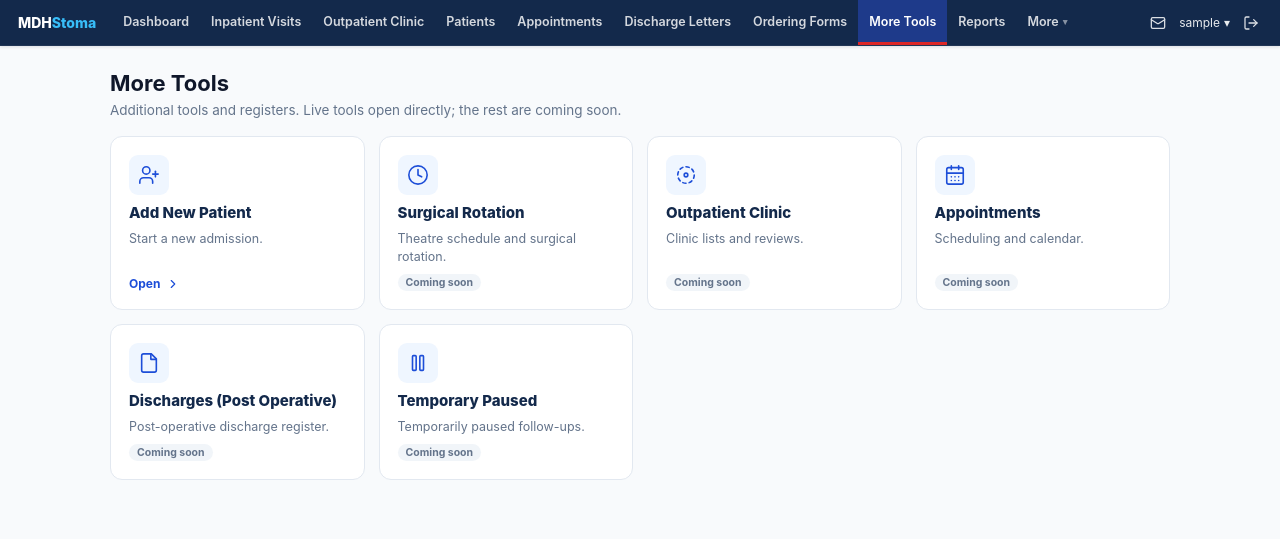
After one commit to jasonfenech118-ctrl/dashborad, a Django app: page /more/ in a window 1280 px wide. The commit adds this page. Shown: the top 539 px of the page. Run offline with Django 5.2, Linux system fonts and the light colour scheme; the visitor is signed in with stand-in values (Sample User, id 1).

Commit message:
Dashboard restructure, new pages, and blue/light-blue/red rebrand (#48)
Group patient outcomes and add Relocated Overseas; split Registers into its own box; add Ordering Forms and More Tools pages and wire up placeholder buttons; link Transport Booking to the PowerApps form; add a red-lock login and unify icon-button styling; recolour the platform to the blue / light blue / red brand palette.

```diff
--- a/backend/clinic/urls.py
+++ b/backend/clinic/urls.py
@@ -8,6 +8,8 @@ urlpatterns = [
     path("", views.dashboard, name="dashboard"),
     path("ward/", views.ward, name="ward"),
     path("letters/discharge/", views.discharge_letter, name="discharge_letter"),
+    path("ordering/", views.ordering_forms, name="ordering_forms"),
+    path("more/", views.more_tools, name="more_tools"),
     path("patients/", views.patient_list, name="patient_list"),
     path("patients/<uuid:patient_id>/", views.patient_detail, name="patient_detail"),
 ]
--- a/backend/clinic/views.py
+++ b/backend/clinic/views.py
@@ -137,6 +137,88 @@ def discharge_letter(request):
 
 
 @login_required
+def ordering_forms(request):
+    """Ordering Forms landing page.
+
+    Lists the appliance/supply ordering forms the stoma team uses. The
+    destinations are wired up as they come online; the page renders from
+    base.html so navigation and auth stay consistent with the rest of the app.
+    """
+    forms = [
+        {
+            "title": "Stoma Appliances",
+            "desc": "Pouches, baseplates and one-piece / two-piece systems.",
+            "url": "",
+        },
+        {
+            "title": "Accessories & Supplies",
+            "desc": "Barrier rings, pastes, powders, adhesive removers and belts.",
+            "url": "",
+        },
+        {
+            "title": "Prescription Request",
+            "desc": "Request or renew a patient's appliance prescription.",
+            "url": "",
+        },
+        {
+            "title": "Ward / Stock Order",
+            "desc": "Replenish ward stock and clinic consumables.",
+            "url": "",
+        },
+    ]
+    return render(request, "clinic/ordering_forms.html", {"forms": forms})
+
+
+@login_required
+def more_tools(request):
+    """Landing page collecting the remaining dashboard tools.
+
+    Gathers the buttons that don't yet have their own destination so none of
+    them are dead links. Items with a `url` become live cards; the rest render
+    as 'Coming soon'. Renders from base.html for consistent nav and auth.
+    """
+    tools = [
+        {
+            "title": "Add New Patient",
+            "desc": "Start a new admission.",
+            "url": "/admin/clinic/patient/add/",
+            "icon": "add-patient",
+        },
+        {
+            "title": "Surgical Rotation",
+            "desc": "Theatre schedule and surgical rotation.",
+            "url": "",
+            "icon": "clock",
+        },
+        {
+            "title": "Outpatient Clinic",
+            "desc": "Clinic lists and reviews.",
+            "url": "",
+            "icon": "clinic",
+        },
+        {
+            "title": "Appointments",
+            "desc": "Scheduling and calendar.",
+            "url": "",
+            "icon": "calendar",
+        },
+        {
+            "title": "Discharges (Post Operative)",
+            "desc": "Post-operative discharge register.",
+            "url": "",
+            "icon": "doc",
+        },
+        {
+            "title": "Temporary Paused",
+            "desc": "Temporarily paused follow-ups.",
+            "url": "",
+            "icon": "pause",
+        },
+    ]
+    return render(request, "clinic/more_tools.html", {"tools": tools})
+
+
+@login_required
 def patient_list(request):
     q = (request.GET.get("q") or "").strip()
     status = (request.GET.get("status") or "").strip()
--- a/backend/templates/clinic/base.html
+++ b/backend/templates/clinic/base.html
@@ -6,14 +6,15 @@
   <title>{% block title %}MDH Stoma Care Clinic{% endblock %}</title>
   <style>
     :root{
-      /* Modern slate + indigo. Legacy names kept so child pages cascade:
-         --teal is now the indigo primary, --navy the slate nav/ink. */
-      --teal:#4f46e5;        /* indigo-600  primary accent   */
-      --teal-600:#4338ca;    /* indigo-700  hover            */
-      --teal-50:#eef2ff;     /* indigo-50   tint             */
-      --navy:#1e293b;        /* slate-800   nav / headings   */
-      --navy2:#334155;       /* slate-700   nav hover/active */
-      --gold:#6366f1;        /* indigo-500  logo highlight   */
+      /* Brand palette: blue + light blue + red. Legacy names kept so child
+         pages cascade: --teal is the blue primary, --navy the navy-blue nav. */
+      --teal:#1d4ed8;        /* blue-700    primary accent   */
+      --teal-600:#1e40af;    /* blue-800    hover            */
+      --teal-50:#eff6ff;     /* blue-50     tint             */
+      --navy:#13294b;        /* deep navy   nav / headings   */
+      --navy2:#1e3a8a;       /* blue-900    nav hover/active */
+      --gold:#38bdf8;        /* light blue  logo highlight   */
+      --red:#dc2626;         /* red         accent           */
       --ink:#0f172a;         /* slate-900   body text        */
       --border:#e2e8f0;      /* slate-200                    */
       --muted:#64748b;       /* slate-500                    */
@@ -39,13 +40,14 @@
     }
     .topbar nav a .car{opacity:.6;margin-left:4px;font-size:9px;}
     .topbar nav a:hover{opacity:1;background:var(--navy2);}
-    .topbar nav a.active{opacity:1;border-bottom-color:var(--teal);background:var(--navy2);}
+    .topbar nav a.active{opacity:1;border-bottom-color:var(--red);background:var(--navy2);}
     .topbar nav a.dis{cursor:default;}
     .topbar nav a.dis:hover{background:transparent;opacity:.82;}
     .topbar .spacer{flex:1;}
     .topbar .util{display:flex;align-items:center;gap:6px;padding-left:8px;}
-    .topbar .util .ic{width:26px;height:26px;border-radius:6px;display:flex;align-items:center;justify-content:center;font-size:14px;opacity:.85;text-decoration:none;color:#fff;}
+    .topbar .util .ic{width:30px;height:30px;border-radius:7px;display:flex;align-items:center;justify-content:center;opacity:.85;text-decoration:none;color:#fff;border:none;background:none;cursor:pointer;padding:0;}
     .topbar .util .ic:hover{background:var(--navy2);opacity:1;}
+    .topbar .util .ic svg{width:16px;height:16px;stroke:currentColor;fill:none;stroke-width:1.9;stroke-linecap:round;stroke-linejoin:round;}
     .topbar .util .who{font-size:12px;opacity:.9;display:flex;align-items:center;gap:4px;}
     .wrap{max-width:1100px;margin:0 auto;padding:24px 20px 60px;}
     h1{font-size:22px;margin:0 0 16px;}
@@ -58,7 +60,7 @@
     tr:hover td{background:#f8fafc;}
     .controls{display:flex;gap:8px;flex-wrap:wrap;margin-bottom:16px;}
     .controls input,.controls select{padding:9px 12px;border:1.5px solid var(--border);border-radius:8px;font-size:13px;color:var(--ink);}
-    .controls input:focus,.controls select:focus{outline:none;border-color:var(--teal);box-shadow:0 0 0 3px rgba(79,70,229,.15);}
+    .controls input:focus,.controls select:focus{outline:none;border-color:var(--teal);box-shadow:0 0 0 3px rgba(29,78,216,.15);}
     .btn{background:var(--teal);color:#fff;border:none;padding:9px 16px;border-radius:8px;font-weight:700;cursor:pointer;text-decoration:none;font-size:13px;}
     .btn:hover{background:var(--teal-600);}
     .pill{display:inline-block;padding:2px 9px;border-radius:999px;font-size:11px;font-weight:700;background:var(--teal-50);color:var(--teal);}
@@ -82,20 +84,28 @@
       <a href="{% url 'clinic:patient_list' %}" class="{% if vn == 'patient_list' or vn == 'patient_detail' %}active{% endif %}">Patients</a>
       <a class="dis" href="#" title="Coming soon">Appointments</a>
       <a href="{% url 'clinic:discharge_letter' %}" class="{% if vn == 'discharge_letter' %}active{% endif %}">Discharge Letters</a>
+      <a href="{% url 'clinic:ordering_forms' %}" class="{% if vn == 'ordering_forms' %}active{% endif %}">Ordering Forms</a>
+      <a href="{% url 'clinic:more_tools' %}" class="{% if vn == 'more_tools' %}active{% endif %}">More Tools</a>
       <a class="dis" href="#" title="Coming soon">Reports</a>
       <a href="/admin/" title="Django admin">More <span class="car">▾</span></a>
     </nav>
     <span class="spacer"></span>
     <div class="util">
-      <a class="ic" href="#" title="Messages">✉</a>
+      <a class="ic" href="#" title="Messages" aria-label="Messages">
+        <svg viewBox="0 0 24 24" aria-hidden="true"><rect width="20" height="16" x="2" y="4" rx="2"/><path d="m22 7-8.97 5.7a1.94 1.94 0 0 1-2.06 0L2 7"/></svg>
+      </a>
       {% if user.is_authenticated %}
         <span class="who">{{ user.username }} <span class="car">▾</span></span>
         <form method="post" action="{% url 'logout' %}" style="margin:0;display:inline;">
           {% csrf_token %}
-          <button class="ic" type="submit" title="Sign out" style="background:none;border:none;cursor:pointer;">⏻</button>
+          <button class="ic" type="submit" title="Sign out" aria-label="Sign out">
+            <svg viewBox="0 0 24 24" aria-hidden="true"><path d="M9 21H5a2 2 0 0 1-2-2V5a2 2 0 0 1 2-2h4"/><polyline points="16 17 21 12 16 7"/><line x1="21" x2="9" y1="12" y2="12"/></svg>
+          </button>
         </form>
       {% else %}
-        <a class="ic" href="{% url 'login' %}" title="Sign in">⏻</a>
+        <a class="ic" href="{% url 'login' %}" title="Sign in" aria-label="Sign in">
+          <svg viewBox="0 0 24 24" aria-hidden="true"><path d="M15 3h4a2 2 0 0 1 2 2v14a2 2 0 0 1-2 2h-4"/><polyline points="10 17 15 12 10 7"/><line x1="15" x2="3" y1="12" y2="12"/></svg>
+        </a>
       {% endif %}
     </div>
   </div>
--- /dev/null
+++ b/backend/templates/clinic/more_tools.html
@@ -0,0 +1,56 @@
+{% extends "clinic/base.html" %}
+{% block title %}More Tools — MDH Stoma Care Clinic{% endblock %}
+{% block content %}
+<style>
+  .mt-head p{margin:6px 0 0;color:var(--muted);font-size:13.5px;max-width:560px;}
+  .mt-grid{display:grid;grid-template-columns:repeat(auto-fit,minmax(240px,1fr));gap:14px;margin-top:18px;}
+  .mt-card{
+    background:#fff;border:1px solid var(--border);border-radius:12px;padding:18px;
+    display:flex;flex-direction:column;gap:8px;text-decoration:none;color:inherit;
+    transition:border-color .12s ease,box-shadow .12s ease;
+  }
+  .mt-card:hover{border-color:var(--teal);box-shadow:0 4px 14px rgba(29,78,216,.12);}
+  .mt-card .mt-ic{
+    width:40px;height:40px;border-radius:9px;flex:none;
+    background:var(--teal-50);color:var(--teal);display:grid;place-items:center;
+  }
+  .mt-card .mt-ic svg{width:22px;height:22px;stroke:currentColor;fill:none;stroke-width:1.75;stroke-linecap:round;stroke-linejoin:round;}
+  .mt-card .mt-t{font-weight:800;font-size:15px;color:var(--navy);}
+  .mt-card .mt-d{font-size:12.5px;color:var(--muted);line-height:1.45;}
+  .mt-card .mt-cta{margin-top:auto;font-size:12px;font-weight:700;color:var(--teal);display:flex;align-items:center;gap:6px;}
+  .mt-card.soon{cursor:default;}
+  .mt-card.soon:hover{border-color:var(--border);box-shadow:none;}
+  .mt-card.soon .mt-cta{color:var(--muted);}
+  .mt-badge{display:inline-block;padding:2px 8px;border-radius:999px;font-size:10.5px;font-weight:700;background:#f1f5f9;color:var(--muted);}
+</style>
+
+<div class="mt-head">
+  <h1 style="margin-bottom:0;">More Tools</h1>
+  <p>Additional tools and registers. Live tools open directly; the rest are coming soon.</p>
+</div>
+
+<div class="mt-grid">
+  {% for t in tools %}
+    <{% if t.url %}a class="mt-card" href="{{ t.url }}"{% if 'http' in t.url %} target="_blank" rel="noopener noreferrer"{% endif %}{% else %}span class="mt-card soon" title="Coming soon"{% endif %}>
+      <span class="mt-ic" aria-hidden="true">
+        {% if t.icon == 'add-patient' %}<svg viewBox="0 0 24 24"><path d="M16 21v-2a4 4 0 0 0-4-4H6a4 4 0 0 0-4 4v2"/><circle cx="9" cy="7" r="4"/><line x1="19" x2="19" y1="8" y2="14"/><line x1="22" x2="16" y1="11" y2="11"/></svg>
+        {% elif t.icon == 'clock' %}<svg viewBox="0 0 24 24"><circle cx="12" cy="12" r="10"/><polyline points="12 6 12 12 16 14"/></svg>
+        {% elif t.icon == 'clinic' %}<svg viewBox="0 0 24 24"><path d="M8.56 3.69a9 9 0 0 0-2.92 1.95"/><path d="M3.69 8.56A9 9 0 0 0 3 12"/><path d="M3.69 15.44a9 9 0 0 0 1.95 2.92"/><path d="M8.56 20.31A9 9 0 0 0 12 21"/><path d="M15.44 20.31a9 9 0 0 0 2.92-1.95"/><path d="M20.31 15.44A9 9 0 0 0 21 12"/><path d="M20.31 8.56a9 9 0 0 0-1.95-2.92"/><path d="M15.44 3.69A9 9 0 0 0 12 3"/><circle cx="12" cy="12" r="2"/></svg>
+        {% elif t.icon == 'calendar' %}<svg viewBox="0 0 24 24"><path d="M8 2v4"/><path d="M16 2v4"/><rect width="18" height="18" x="3" y="4" rx="2"/><path d="M3 10h18"/><path d="M8 14h.01"/><path d="M12 14h.01"/><path d="M16 14h.01"/><path d="M8 18h.01"/><path d="M12 18h.01"/><path d="M16 18h.01"/></svg>
+        {% elif t.icon == 'doc' %}<svg viewBox="0 0 24 24"><path d="M14.5 2H6a2 2 0 0 0-2 2v16a2 2 0 0 0 2 2h12a2 2 0 0 0 2-2V7.5L14.5 2z"/><polyline points="14 2 14 8 20 8"/></svg>
+        {% elif t.icon == 'pause' %}<svg viewBox="0 0 24 24"><rect x="14" y="4" width="4" height="16" rx="1"/><rect x="6" y="4" width="4" height="16" rx="1"/></svg>
+        {% endif %}
+      </span>
+      <span class="mt-t">{{ t.title }}</span>
+      <span class="mt-d">{{ t.desc }}</span>
+      {% if t.url %}
+        <span class="mt-cta">Open
+          <svg viewBox="0 0 24 24" width="14" height="14" fill="none" stroke="currentColor" stroke-width="2" stroke-linecap="round" stroke-linejoin="round"><path d="m9 18 6-6-6-6"/></svg>
+        </span>
+      {% else %}
+        <span class="mt-cta"><span class="mt-badge">Coming soon</span></span>
+      {% endif %}
+    </{% if t.url %}a{% else %}span{% endif %}>
+  {% endfor %}
+</div>
+{% endblock %}
```
Also changed, not shown: backend/templates/clinic/dashboard.html (+35 -54 lines), backend/templates/clinic/ordering_forms.html (added, +60 -0 lines), backend/templates/clinic/ward.html (+5 -2 lines), backend/templates/registration/login.html (+17 -7 lines).
